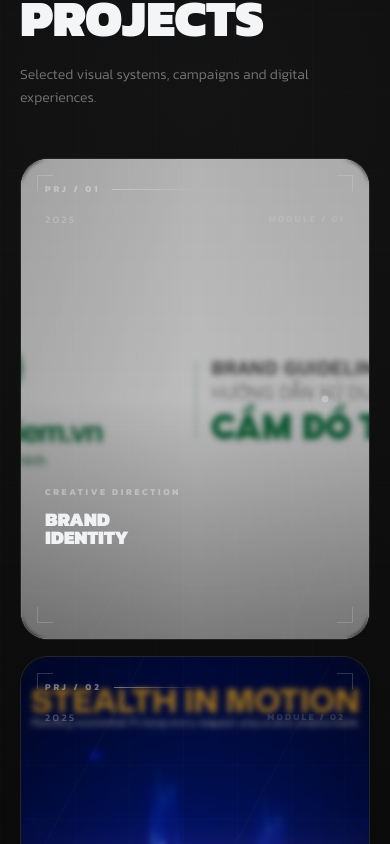
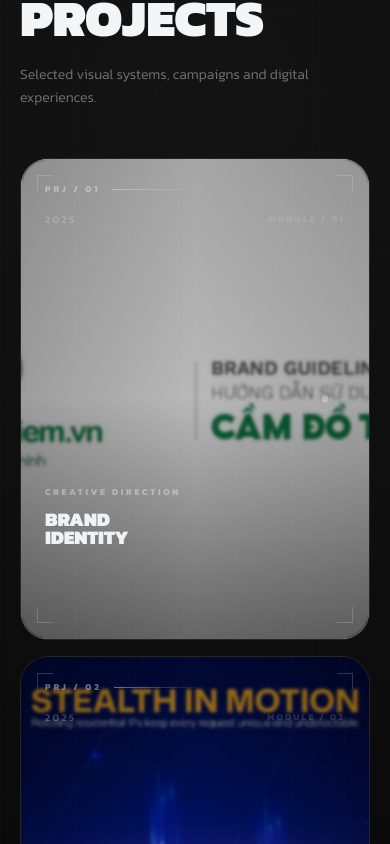
Before and after one commit to Gio1712/Portfolio, a React (Vite) app: page / in a window 390 px wide. Shown: the part 5840-6684 px from the top of the page. Built offline with nearby package versions, Linux system fonts and the light colour scheme.

Commit message:
Improve mobile project cards and layout

```diff
--- a/src/components/projects/ProjectDoor.tsx
+++ b/src/components/projects/ProjectDoor.tsx
@@ -83,9 +83,6 @@ export default function ProjectDoor({
         draggable={false}
         animate={{
           scale: isActive ? 1.03 : 1.08,
-          filter: isActive
-            ? "blur(1px) saturate(1)"
-            : "blur(2px) saturate(0.95)",
           opacity: isActive ? 0.96 : 0.9,
         }}
         transition={{
@@ -99,6 +96,12 @@ export default function ProjectDoor({
           w-full
           select-none
           object-cover
+          blur-[1px]
+          saturate-100
+          group-hover:blur-[1px]
+          lg:blur-[6px]
+          lg:saturate-[0.85]
+          lg:group-hover:blur-[3px]
           will-change-transform
         "
       />
@@ -107,23 +110,25 @@ export default function ProjectDoor({
       <motion.div
         animate={{
           backgroundColor: isActive
-            ? "rgba(7,8,11,0.10)"
-            : "rgba(7,8,11,0.18)",
-          backdropFilter: isActive
-            ? "blur(1px)"
-            : "blur(2px)",
+            ? "rgba(7,8,11,0.12)"
+            : "rgba(7,8,11,0.2)",
         }}
         transition={{
           duration: 0.55,
           ease: [0.22, 1, 0.36, 1],
         }}
-        className="absolute inset-0"
+        className="
+          absolute
+          inset-0
+          backdrop-blur-[1px]
+          lg:backdrop-blur-[6px]
+        "
       />
 
       {/* Dark gradients */}
-      <div className="absolute inset-0 bg-gradient-to-b from-black/5 via-transparent to-black/35" />
+      <div className="absolute inset-0 bg-gradient-to-b from-black/10 via-transparent to-black/45" />
 
-      <div className="absolute inset-0 bg-gradient-to-r from-black/10 via-transparent to-black/5" />
+      <div className="absolute inset-0 bg-gradient-to-r from-black/15 via-transparent to-black/10" />
 
       {/* HUD grid */}
       <div
```
